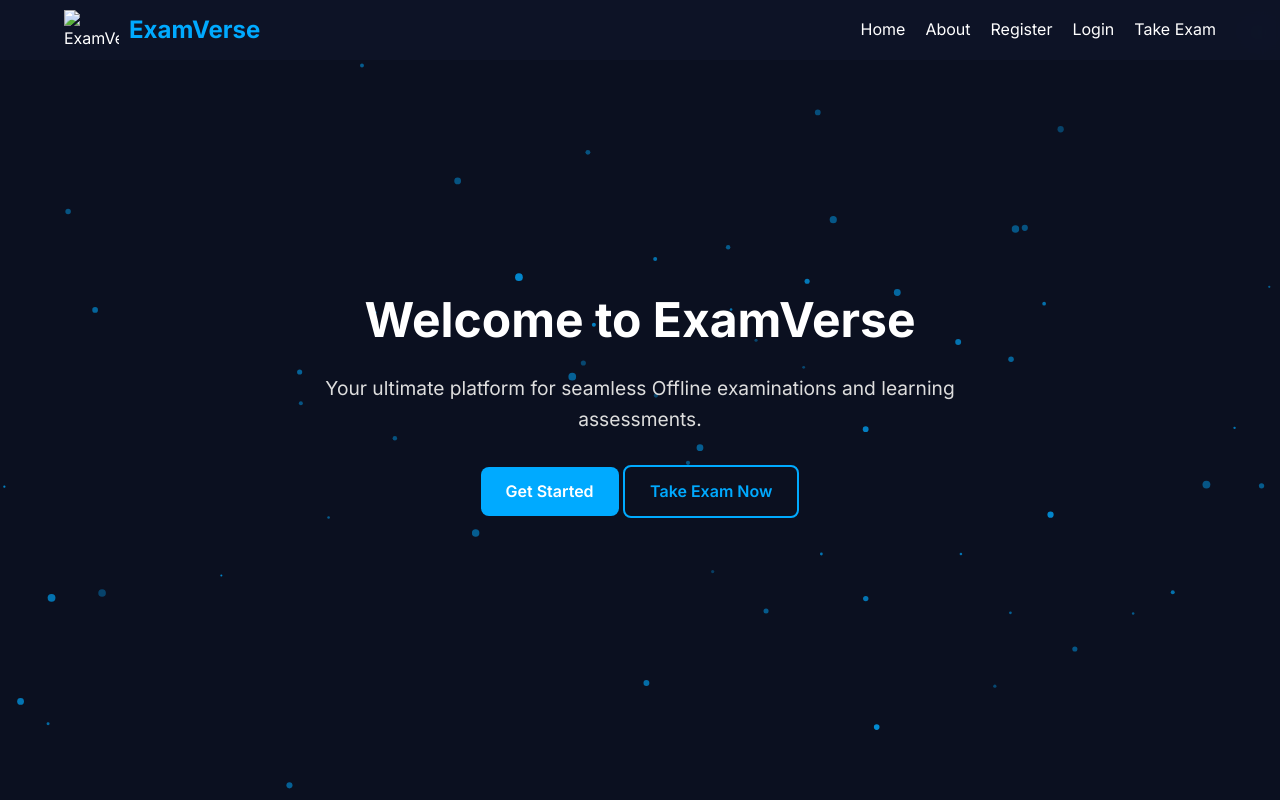
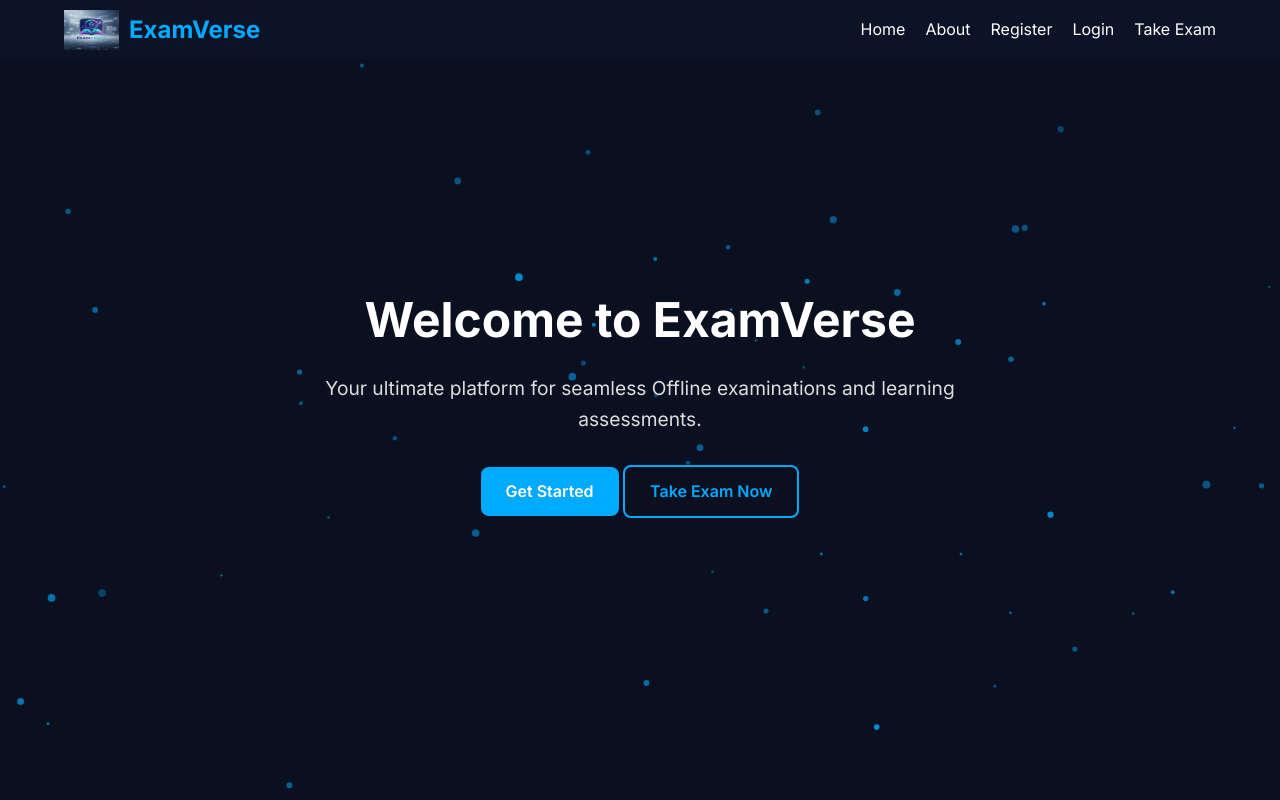
Before and after one commit to connectminds/examverse, a plain HTML site: page index.html in a window 1280 px wide. Shown: the top 800 px of the page. Drawn offline with Linux system fonts and the light colour scheme.

Commit message:
Add files via upload

```diff
--- a/index.html
+++ b/index.html
@@ -24,7 +24,7 @@
   <header class="header" role="banner">
     <div class="container header-container">
       <div class="brand" aria-label="ExamVerse brand">
-        <img src="" alt="ExamVerse" class="brand-logo" />
+        <img src="examverse_logo.png" alt="ExamVerse" class="brand-logo" />
         <span class="logo">ExamVerse</span>
       </div>
 
```
